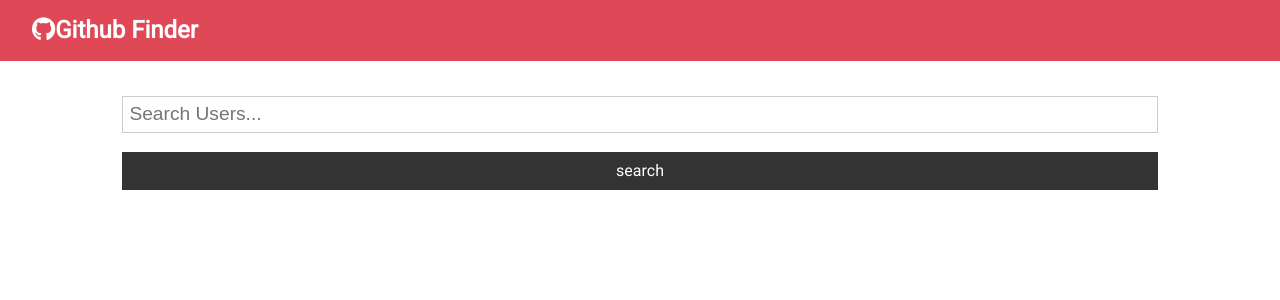
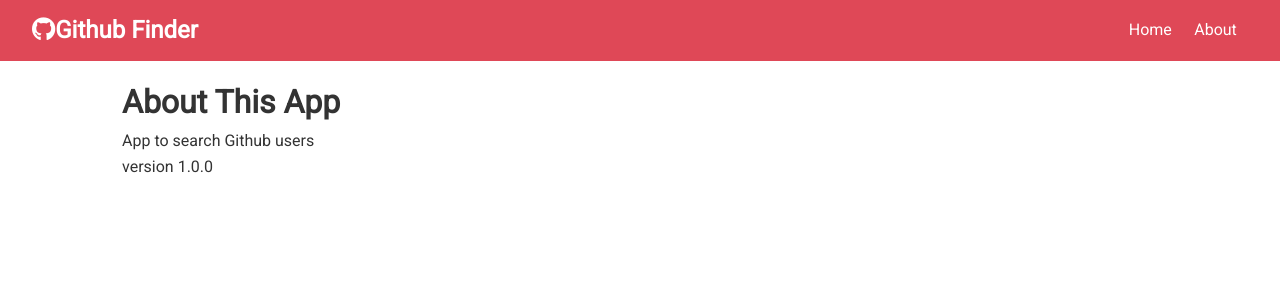
Before and after one commit to SaiChandra2896/GitHub-Finder, a React (Create React App) app: page /about in a window 1280 px wide. Shown: the top 300 px of the page. Built offline with nearby package versions, Linux system fonts and the light colour scheme.

Commit message:
add About page

```diff
--- a/package.json
+++ b/package.json
@@ -9,6 +9,7 @@
     "axios": "^0.19.2",
     "react": "^16.13.1",
     "react-dom": "^16.13.1",
+    "react-router-dom": "^5.2.0",
     "react-scripts": "3.4.1"
   },
   "scripts": {
--- a/src/App.js
+++ b/src/App.js
@@ -1,11 +1,13 @@
-import React, { Component } from 'react';
+import React, { Component, Fragment } from 'react';
 import axios from 'axios';
+import { BrowserRouter as Router, Switch, Route } from 'react-router-dom';
 
 
 import Navbar from './components/layout/Navbar';
 import Users from './components/users/Users';
 import Search from './components/users/Search';
 import Alert from './components/layout/Alert';
+import About from './components/pages/About';
 import './App.css';
 
 class App extends Component {
@@ -44,16 +46,27 @@
   }
   render() {
     return (
+      <Router>
         <div className='app'>
           <Navbar title='Github Finder' icon='fab fa-github' />
           <div className='container'>
             <Alert alert={this.state.alert} />
+            <Switch>
+              {/* To render multiple Components we use render prop inside Route */}
+              <Route exact path='/' render={props => (
+                <Fragment>
                   <Search searchUsers={this.searchUsers} clearInput={this.clearInput}
                     searchedUsers={this.state.searchedUsers} setAlert={this.setAlert} />
                   <Users loading={this.state.loading} users={this.state.users} />
+                </Fragment>
+              )} />
+              <Route exact path='/about' component={About} />
+            </Switch>
+
           </div>
 
         </div>
+      </Router>
     );
   }
 
--- a/src/components/layout/Navbar.js
+++ b/src/components/layout/Navbar.js
@@ -1,10 +1,19 @@
 import React from 'react';
 import PropTypes from 'prop-types';
+import { Link } from 'react-router-dom';
 
 const Navbar = ({ icon, title }) => {
     return (
         <nav className='navbar bg-primary'>
             <h1><i className={icon} />{title}</h1>
+            <ul>
+                <li>
+                    <Link to='/'>Home</Link>
+                </li>
+                <li>
+                    <Link to='/about'>About</Link>
+                </li>
+            </ul>
         </nav>
     )
 
--- /dev/null
+++ b/src/components/pages/About.js
@@ -0,0 +1,13 @@
+import React, { Fragment } from 'react';
+
+const About = () => {
+    return (
+        <Fragment>
+            <h1>About This App</h1>
+            <p>App to search Github users</p>
+            <p>version 1.0.0</p>
+        </Fragment>
+    )
+}
+
+export default About;
```
Also changed, not shown: 1 other file (tests, documents, lock files or other folders). Lines whose indentation alone changed are shown as unchanged.
